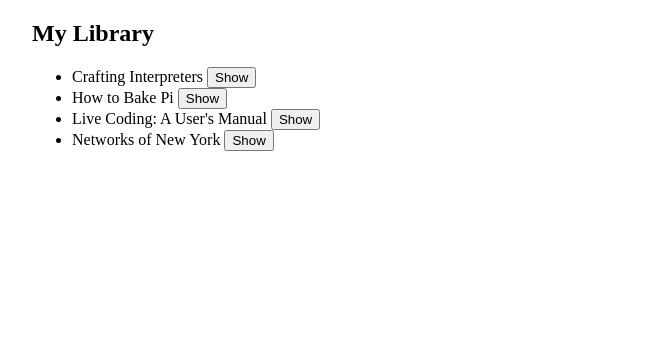
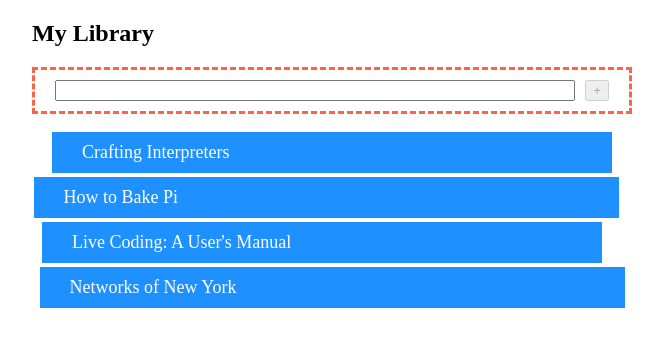
Before and after one commit to PUDT3101C-Fall2026/react-demo, a React (Vite) app: page / in a window 1280 px wide. Shown: the top 346 px of the page, without its empty margins (308-971 px from the left). Built offline with nearby package versions, Linux system fonts and the light colour scheme.

Commit message:
Add state mechanism for adding a new book

```diff
--- a/src/Library.jsx
+++ b/src/Library.jsx
@@ -1,6 +1,6 @@
 import { useState } from "react";
 
-let books = [
+let initialBooks = [
   { title: "Crafting Interpreters", author: "Robert Nystrom" },
   { title: "How to Bake Pi", author: "Eugenia Cheng" },
   {
@@ -13,15 +13,41 @@ let books = [
 
 // This is our Library component which is exported for use in main.jsx
 export function Library() {
+  let [books, setBooks] = useState(initialBooks);
+
   return (
     <section>
       <h1>My Library</h1>
-      <ul>
+      <NewBook
+        onCreated={(book) => {
+          setBooks([...books, book]);
+        }}
+      />
+      <ul className="books">
         {books.map((book) => (
           <Book key={book.title} title={book.title} author={book.author} />
         ))}
       </ul>
     </section>
+  );
+}
+
+function NewBook(props) {
+  // State field for the title being entered
+  let [title, setTitle] = useState("");
+
+  function submit() {
+    setTitle("");
+    props.onCreated({ title: title, author: "" });
+  }
+
+  return (
+    <div className="new-book">
+      <input value={title} onInput={(event) => setTitle(event.target.value)} />
+      <button onClick={submit} disabled={title == ""}>
+        +
+      </button>
+    </div>
   );
 }
 
@@ -31,7 +57,7 @@ function Book(props) {
   return (
     <li>
       {props.title}{" "}
-      <button onClick={() => setShown(!shown)}>
+      {/* <button onClick={() => setShown(!shown)}>
         {shown ? "Hide" : "Show"}
       </button>
       {shown ? (
@@ -40,7 +66,7 @@ function Book(props) {
         </ul>
       ) : (
         ""
-      )}
+      )} */}
     </li>
   );
 }
```
